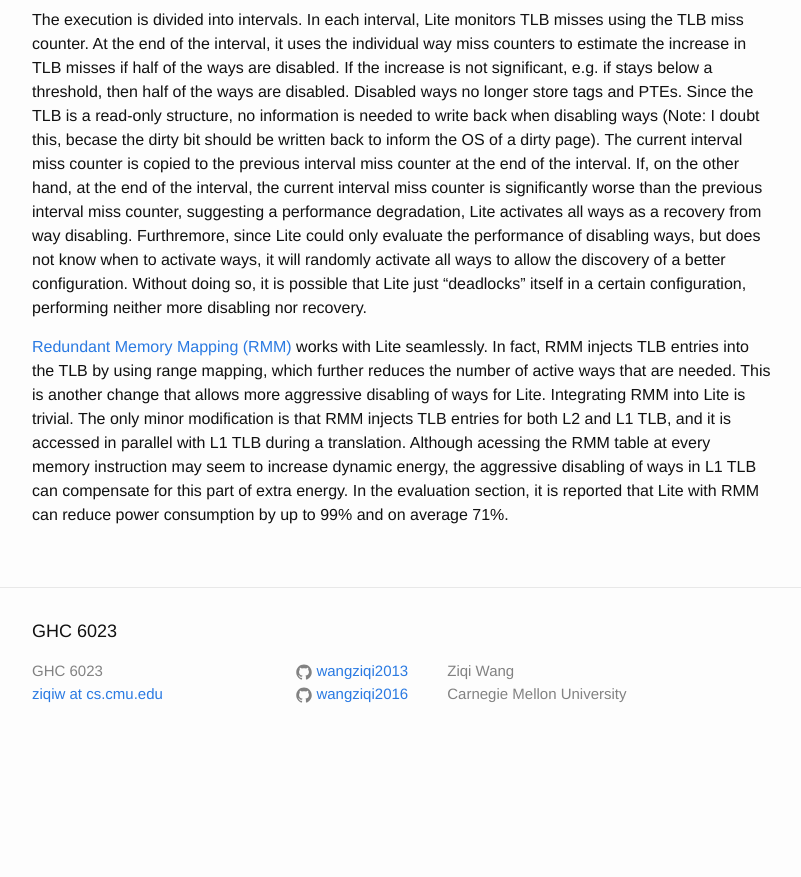
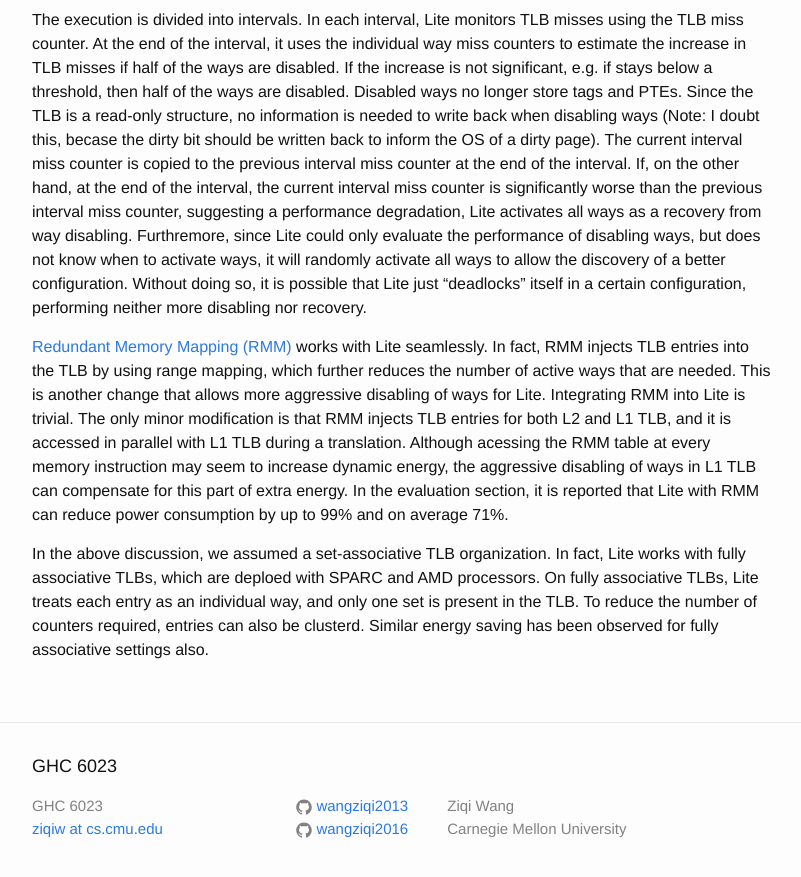
Before and after one commit to wangziqi2013/wangziqi2013.github.io, a Jekyll site: the page built from _posts/2018-06-19-Energy-Efficient-Address-Translation.markdown, in a window 1280 px wide and 900 px high, scrolled down 1447 px. Shown: the top 877 px of the window, without its empty margins (238-1039 px from the left). Built offline with Jekyll 4.4.1, drawn with Linux system fonts in a browser that asks for light colours; before the commit the page ends 2212 px from its top, so only the background shows below that.

Commit message:
Adding fully associative TLB + Lite

```diff
--- a/_posts/2018-06-19-Energy-Efficient-Address-Translation.markdown
+++ b/_posts/2018-06-19-Energy-Efficient-Address-Translation.markdown
@@ -74,3 +74,8 @@ RMM injects TLB entries for both L2 and L1 TLB, and it is accessed in parallel w
 Although acessing the RMM table at every memory instruction may seem to increase dynamic energy, the
 aggressive disabling of ways in L1 TLB can compensate for this part of extra energy. In the evaluation section,
 it is reported that Lite with RMM can reduce power consumption by up to 99% and on average 71%.
+
+In the above discussion, we assumed a set-associative TLB organization. In fact, Lite works with fully associative
+TLBs, which are deploed with SPARC and AMD processors. On fully associative TLBs, Lite treats each entry as an
+individual way, and only one set is present in the TLB. To reduce the number of counters required, entries can
+also be clusterd. Similar energy saving has been observed for fully associative settings also.
```
